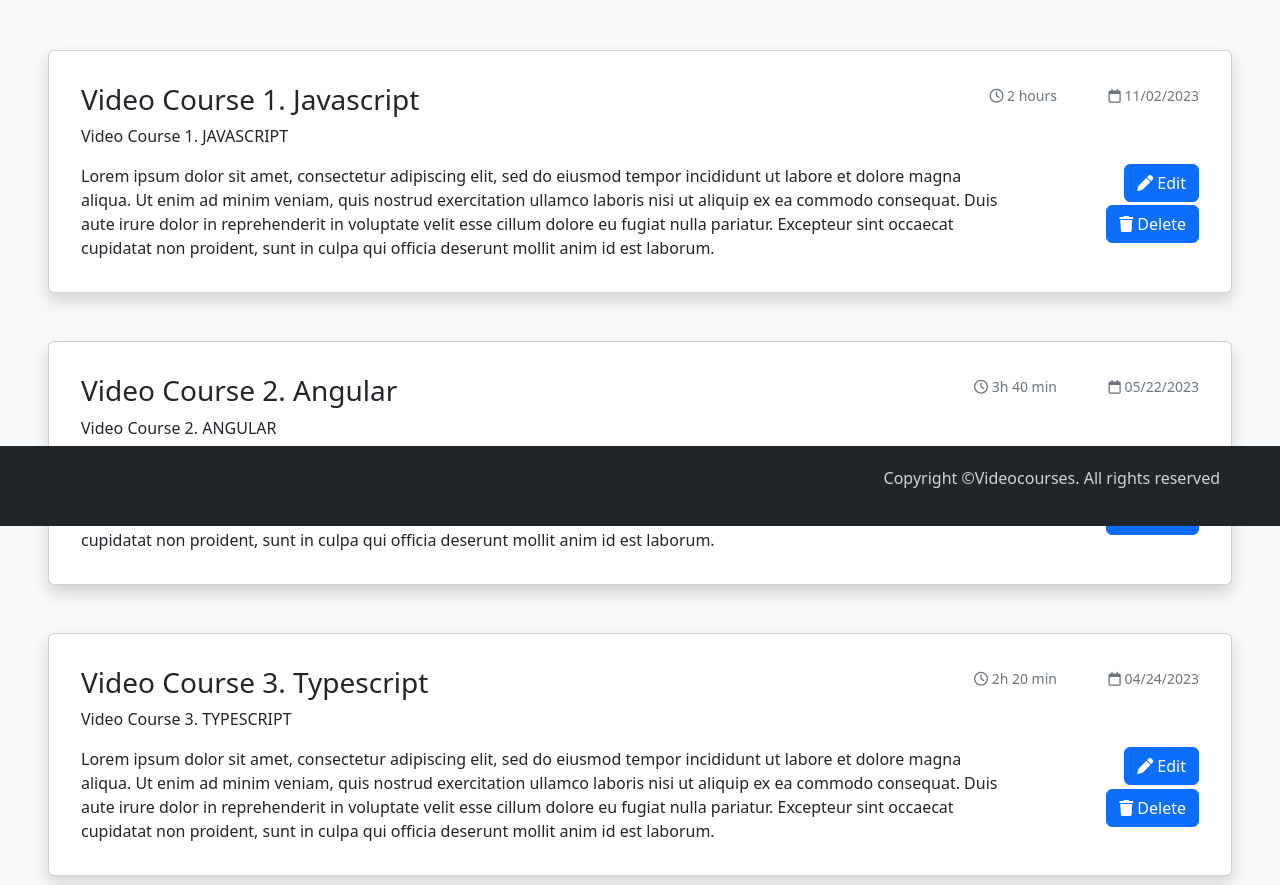
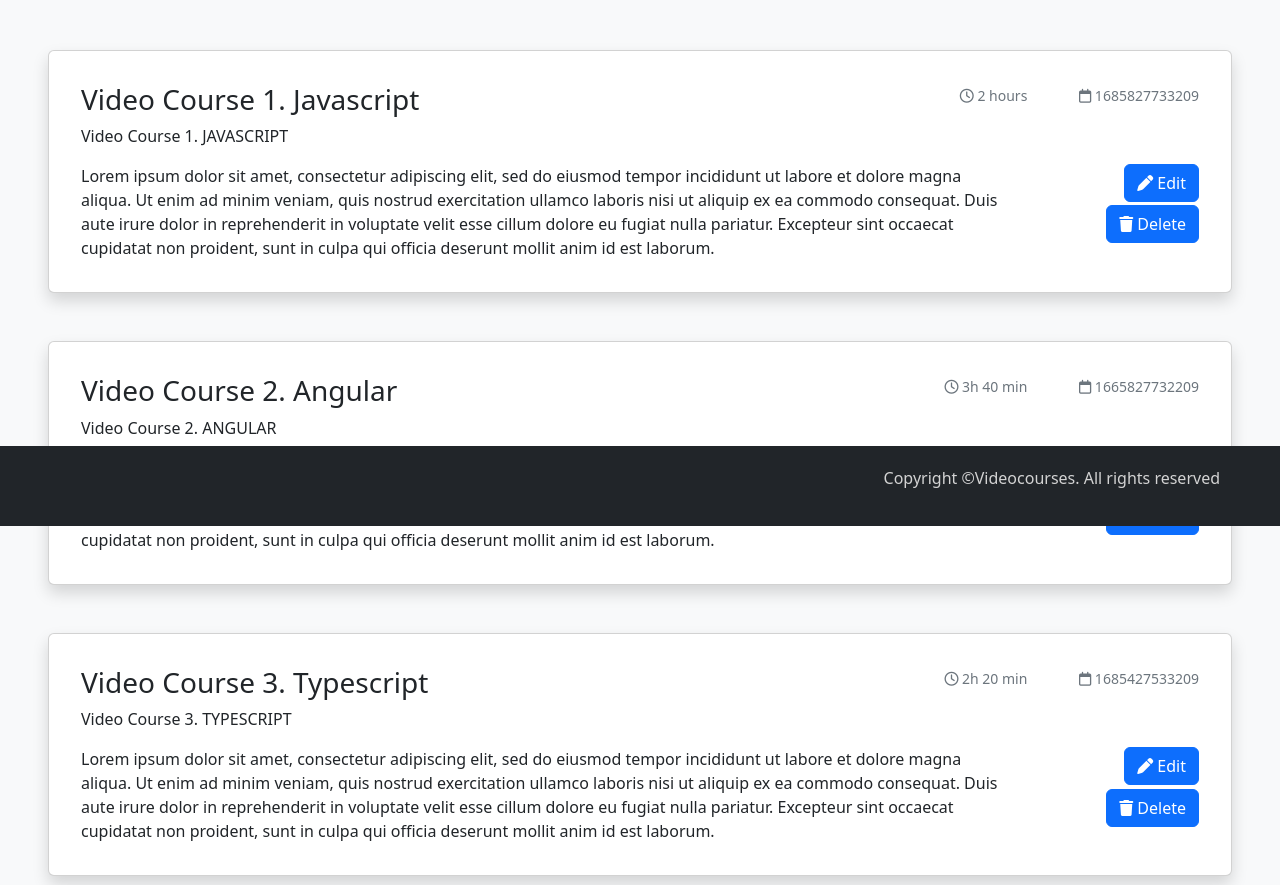
Before and after one commit to Sytnikovakatya/angular-courses-app, an Angular app: page / in a window 1280 px wide. Shown: the part 274-1159 px from the top of the page. Built offline with nearby package versions, Linux system fonts and the light colour scheme.

Commit message:
change mock data to have datetime field

```diff
--- a/src/app/data/courses.ts
+++ b/src/app/data/courses.ts
@@ -2,7 +2,7 @@ export const courses = [
   {
     id: 1,
     name: 'Javascript',
-    date: '11/02/2023',
+    date: 1685827733209,
     length: 120,
     description:
       'Lorem ipsum dolor sit amet, consectetur adipiscing elit, sed do eiusmod tempor incididunt ut labore et dolore magna aliqua. Ut enim ad minim veniam, quis nostrud exercitation ullamco laboris nisi ut aliquip ex ea commodo consequat. Duis aute irure dolor in reprehenderit in voluptate velit esse cillum dolore eu fugiat nulla pariatur. Excepteur sint occaecat cupidatat non proident, sunt in culpa qui officia deserunt mollit anim id est laborum.',
@@ -10,7 +10,7 @@ export const courses = [
   {
     id: 2,
     name: 'Angular',
-    date: '05/22/2023',
+    date: 1665827732209,
     length: 220,
     description:
       'Lorem ipsum dolor sit amet, consectetur adipiscing elit, sed do eiusmod tempor incididunt ut labore et dolore magna aliqua. Ut enim ad minim veniam, quis nostrud exercitation ullamco laboris nisi ut aliquip ex ea commodo consequat. Duis aute irure dolor in reprehenderit in voluptate velit esse cillum dolore eu fugiat nulla pariatur. Excepteur sint occaecat cupidatat non proident, sunt in culpa qui officia deserunt mollit anim id est laborum.',
@@ -18,7 +18,7 @@ export const courses = [
   {
     id: 3,
     name: 'Typescript',
-    date: '04/24/2023',
+    date: 1685427533209,
     length: 140,
     description:
       'Lorem ipsum dolor sit amet, consectetur adipiscing elit, sed do eiusmod tempor incididunt ut labore et dolore magna aliqua. Ut enim ad minim veniam, quis nostrud exercitation ullamco laboris nisi ut aliquip ex ea commodo consequat. Duis aute irure dolor in reprehenderit in voluptate velit esse cillum dolore eu fugiat nulla pariatur. Excepteur sint occaecat cupidatat non proident, sunt in culpa qui officia deserunt mollit anim id est laborum.',
--- a/src/app/interfaces/course.interface.ts
+++ b/src/app/interfaces/course.interface.ts
@@ -1,7 +1,7 @@
 export interface Course {
   id: number;
   name: string;
-  date: string;
+  date: number;
   length: number;
   description: string;
 }
```
